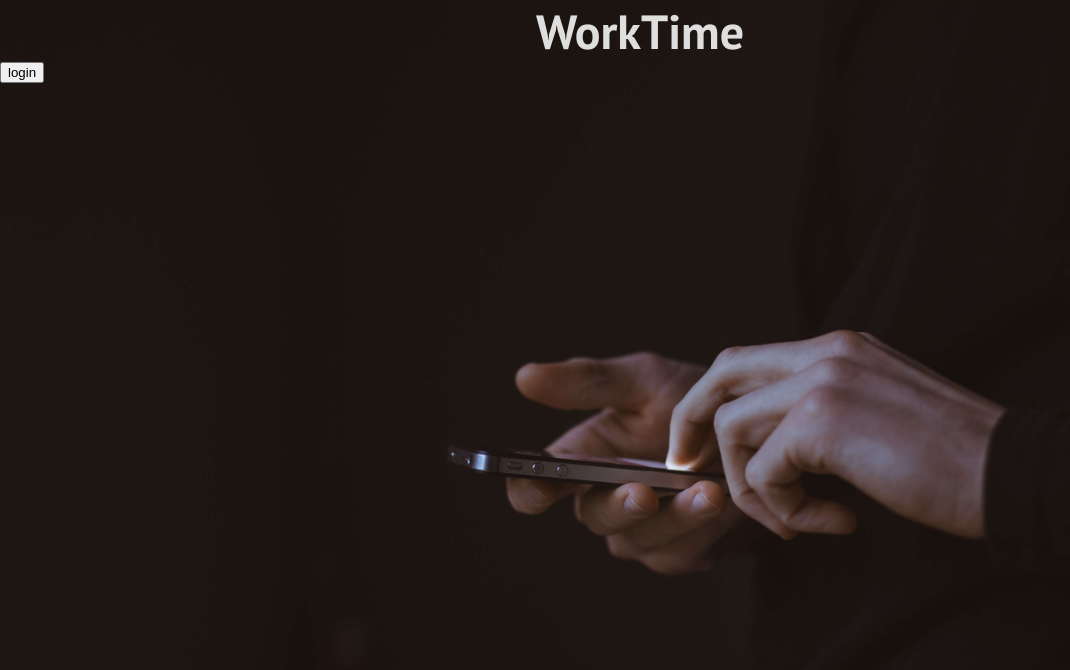
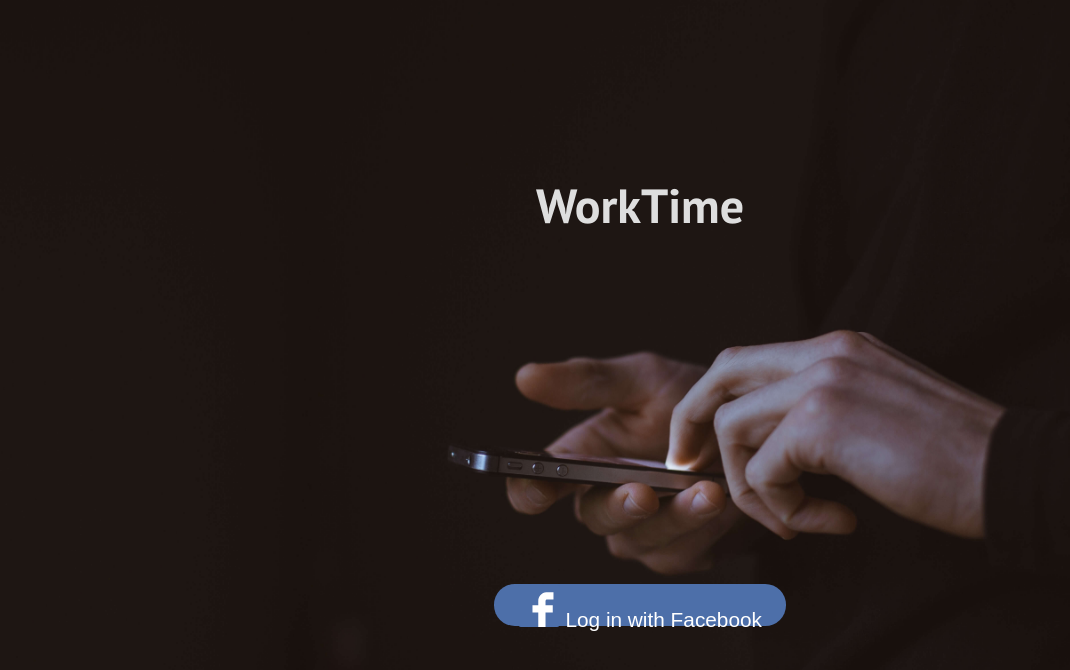
Before and after one commit to sebastian-kopiczko/worktime, a plain HTML site: page app/index.html in a window 1280 px wide. Shown: the whole page, without its empty margins (0-1070 px from the left). Drawn offline with nearby package versions, Linux system fonts and the light colour scheme; some packages are replaced by stand-ins of ours.

Commit message:
little changes so that screens into diploma looks better

```diff
--- a/app/assets/scss/start.scss
+++ b/app/assets/scss/start.scss
@@ -1,16 +1,35 @@
         .start-page {
             width: 100%;
             height: 100vh;
+            display: flex;
+            flex-direction: column;
+            align-content: center;
             background: {
                 image: url('../landing.jpg');
                 position: center;
                 size: cover;
             }
+            .login-form {
+                margin: auto;
+                text-align: center;
+                &__btn {
+                    width: 14em;
+                    height: 2em;
+                    font-size: 1.3em;
+                    color: #fff;
+                    cursor: pointer;
+                    background: #4d6fa9;
+                    border: none;
+                    border-radius: 1em;
+                    .login-icon {
+                        height: 2em;
                     }
-
+                }
+            }
             h1 {
                 color: #dedede;
                 font-size: 3em;
                 margin: auto;
                 text-align: center;
             }
+        }
--- a/app/scripts/controllers/startCtrl.js
+++ b/app/scripts/controllers/startCtrl.js
@@ -1,4 +1,3 @@
 workTimeApp.controller('startCtrl', ['$scope', '$window', function ($scope, $window) {
     console.log('xxx');
-
 }]);
--- a/app/templates/start.html
+++ b/app/templates/start.html
@@ -1,6 +1,9 @@
 <div class="start-page" ng-controller="startCtrl">
     <h1>WorkTime</h1>
+    <div class="login-form">
 
-    <button ng-click="FBLogin()">login</button>
+        <button class="login-form__btn" ng-click="FBLogin()"><img class="icon icon-chat login-icon" alt="chat icon" src="../assets/nav icons/facebook.svg"></img>
+Log in with Facebook</button>
+    </div>
 
 </div>
```
Also changed, not shown: app/scripts/app.js (+2 -8 lines), app/assets/css/styles.css, app/assets/nav icons/facebook.svg (added). Lines whose indentation alone changed are shown as unchanged.
